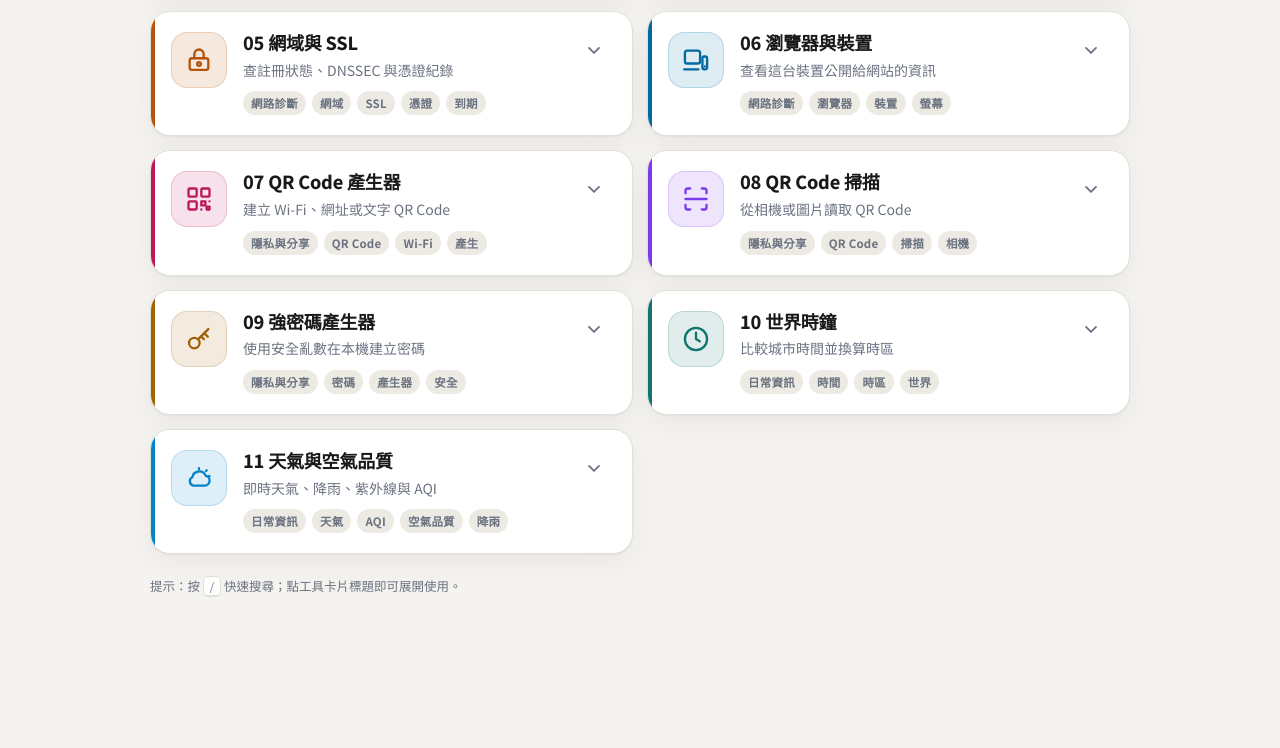
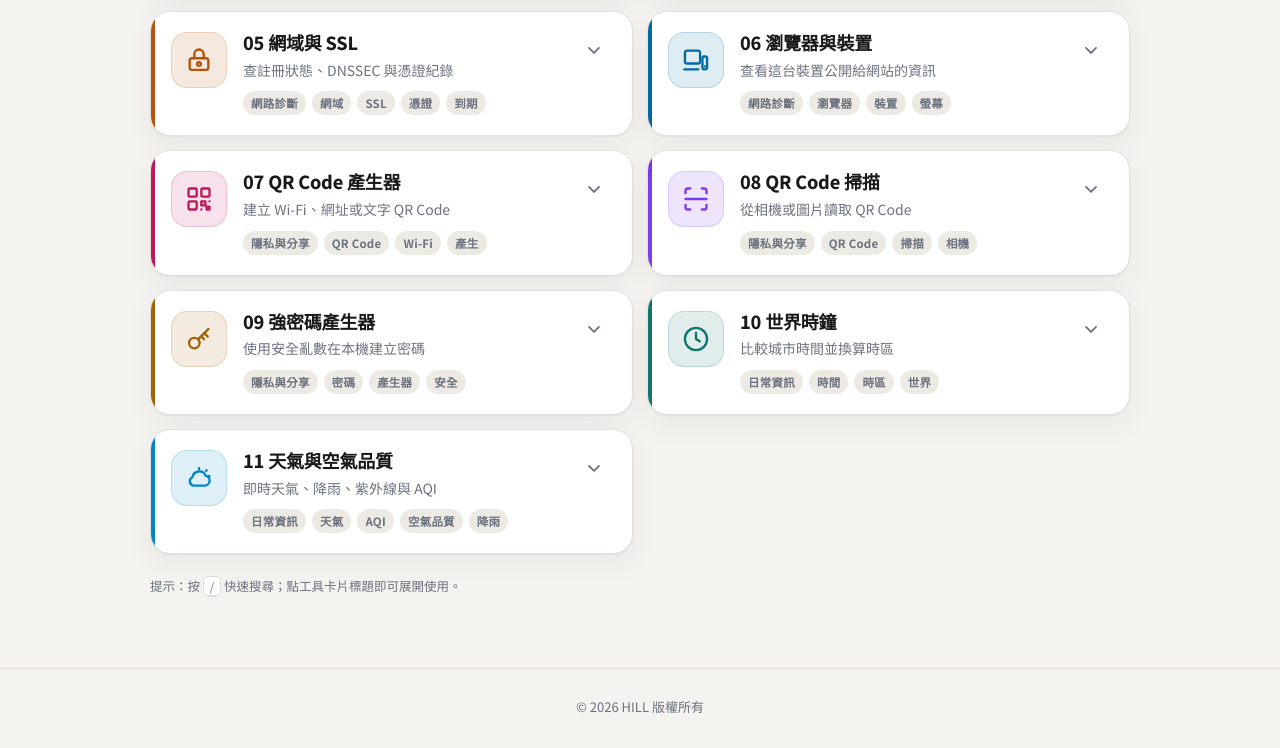
Before and after one commit to killer125m/tool-site, a plain HTML site: page index.html in a window 1280 px wide. Shown: the part 586-1334 px from the top of the page. Before the commit the page ends 1222 px from the top, so only its background shows below. Drawn offline with nearby package versions, Linux system fonts and the light colour scheme.

Commit message:
每頁底下加 © 2026 HILL 版權所有

```diff
--- a/index.html
+++ b/index.html
@@ -1485,5 +1485,6 @@ INIT.wx = function(body){
 
 applyFilter();
 </script>
+<footer style="text-align:center;color:#6B7280;font-size:13px;padding:28px 16px 32px;border-top:1px solid var(--line, #E5E7EB);margin-top:32px">© 2026 HILL 版權所有</footer>
 </body>
 </html>
```
